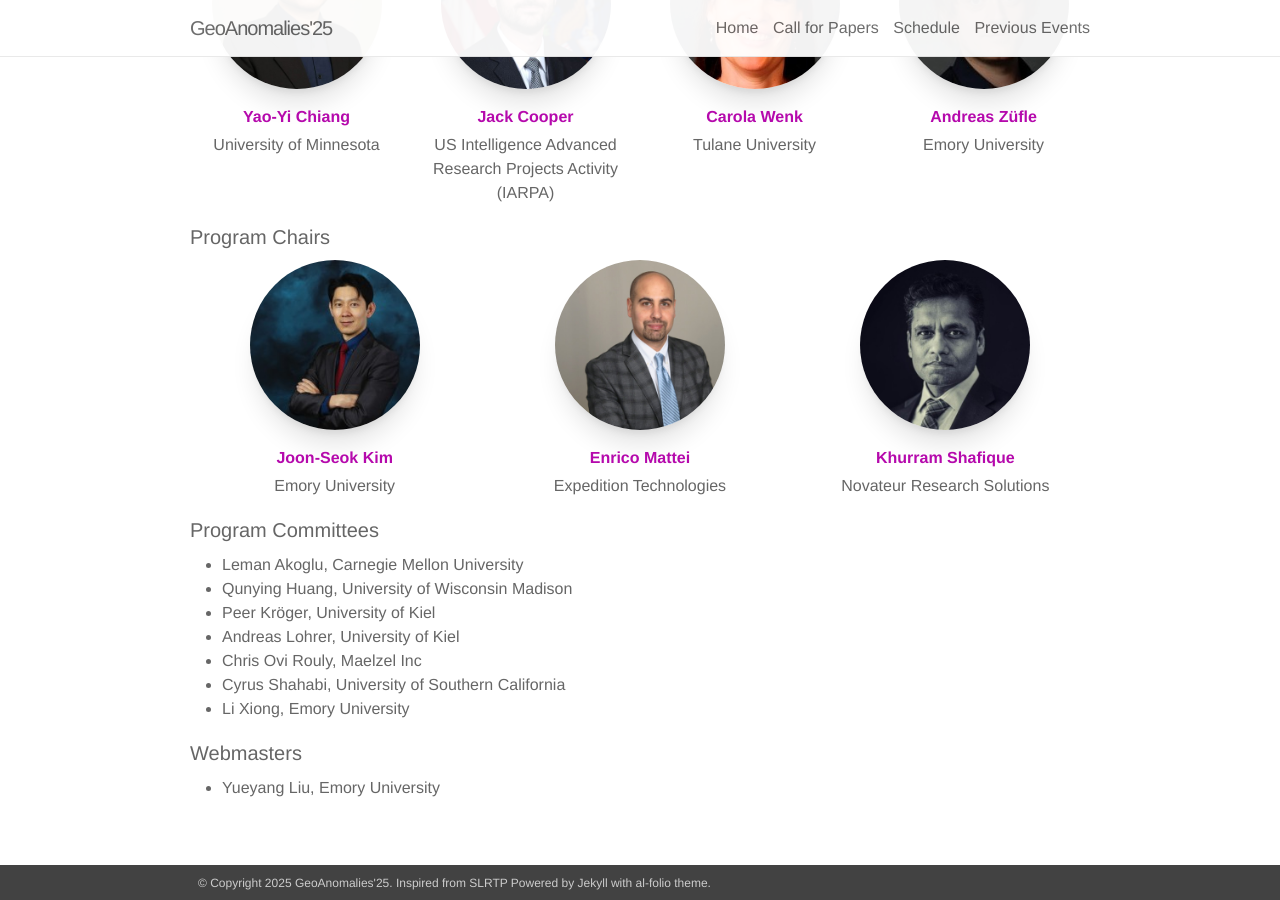
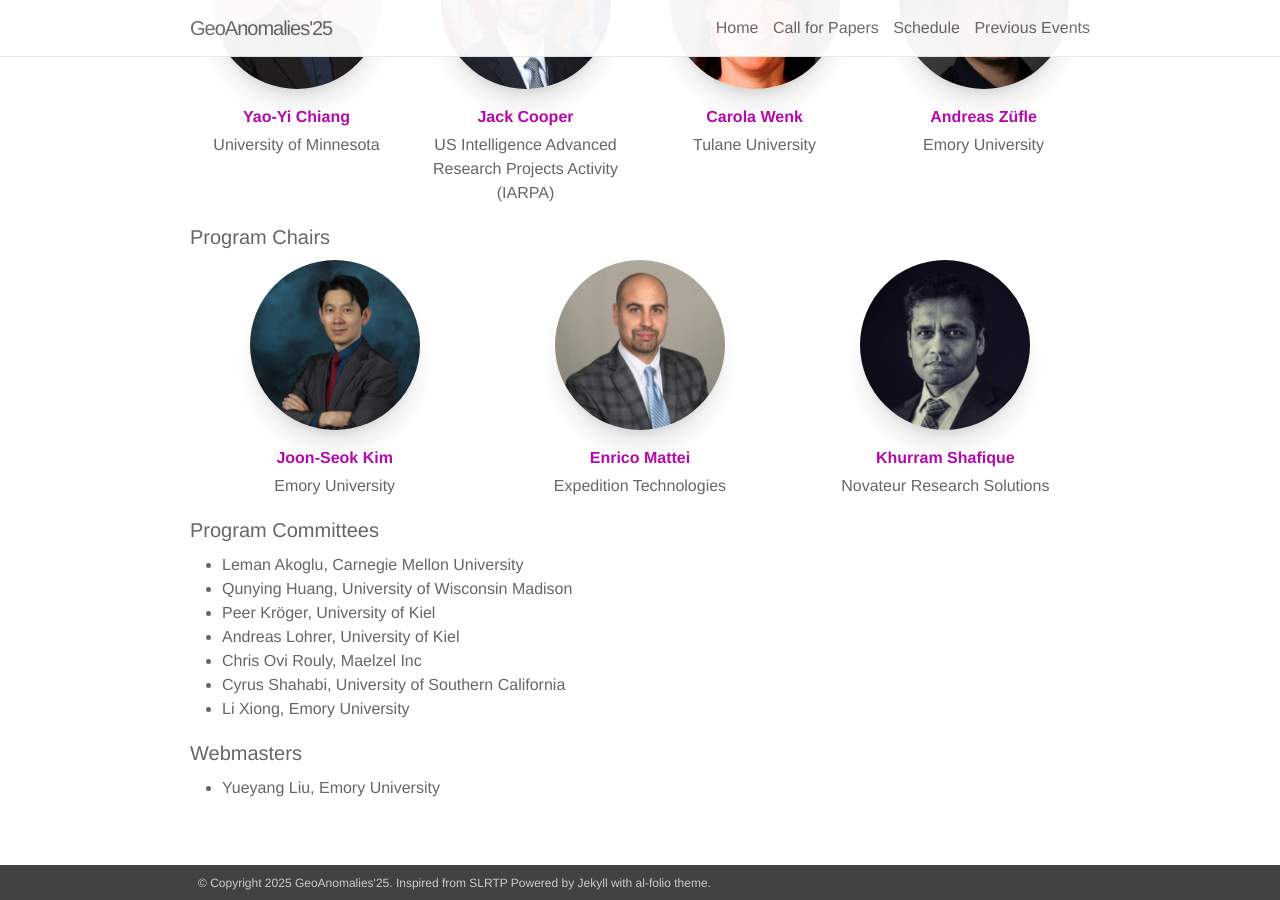
Before and after one commit to geoanomalies/geoanomaliesXG, a Jekyll site: the page built from _pages/00_home.md, in a window 1280 px wide and 900 px high, scrolled down 1161 px. Built offline with Jekyll 4.4.1, drawn with Linux system fonts in a browser that asks for light colours; nearby versions of some CDN libraries.

Commit message:
update img

```diff
--- a/_pages/00_home.md
+++ b/_pages/00_home.md
@@ -80,7 +80,7 @@ We invite high-quality research papers to our workshop. For detailed information
 
 <div class="user-cards">
   <div class="user-card">
-    <img src="assets/img/org_kim.jpeg" class="user-image" alt="Joon-Seok Kim">
+    <img src="assets/img/org_kim.jpg" class="user-image" alt="Joon-Seok Kim">
     <a class="user-name" href="https://www.joonseok.org/">Joon-Seok Kim</a>
     <span>Emory University</span>
   </div>
```
Also changed, not shown: assets/img/google_deepmind_logo.jpeg (deleted), assets/img/google_deepmind_logo.png (deleted), assets/img/org_Enrico.jpeg, assets/img/org_kim.jpeg (deleted), assets/img/org_kim.jpg (added).
